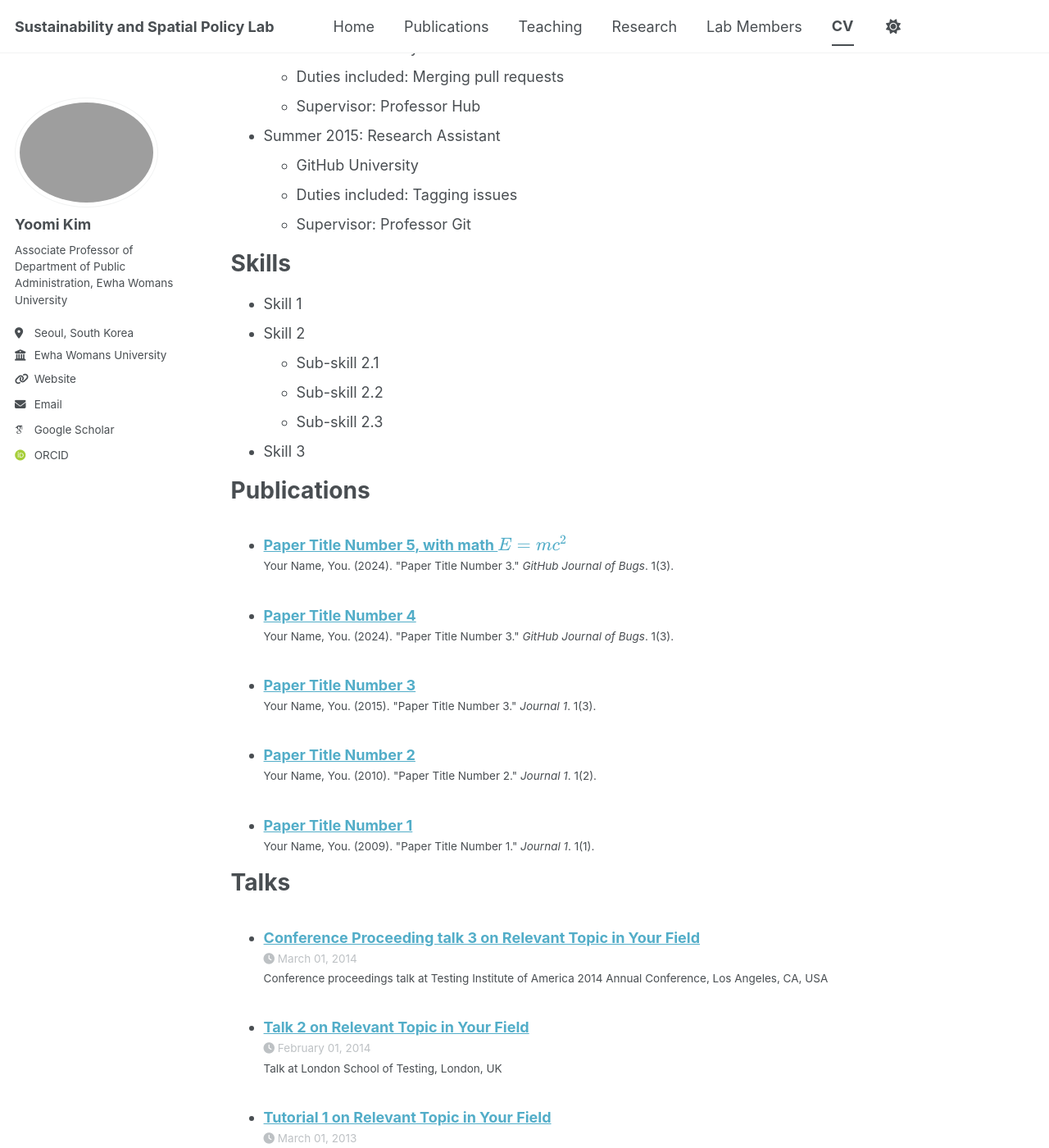
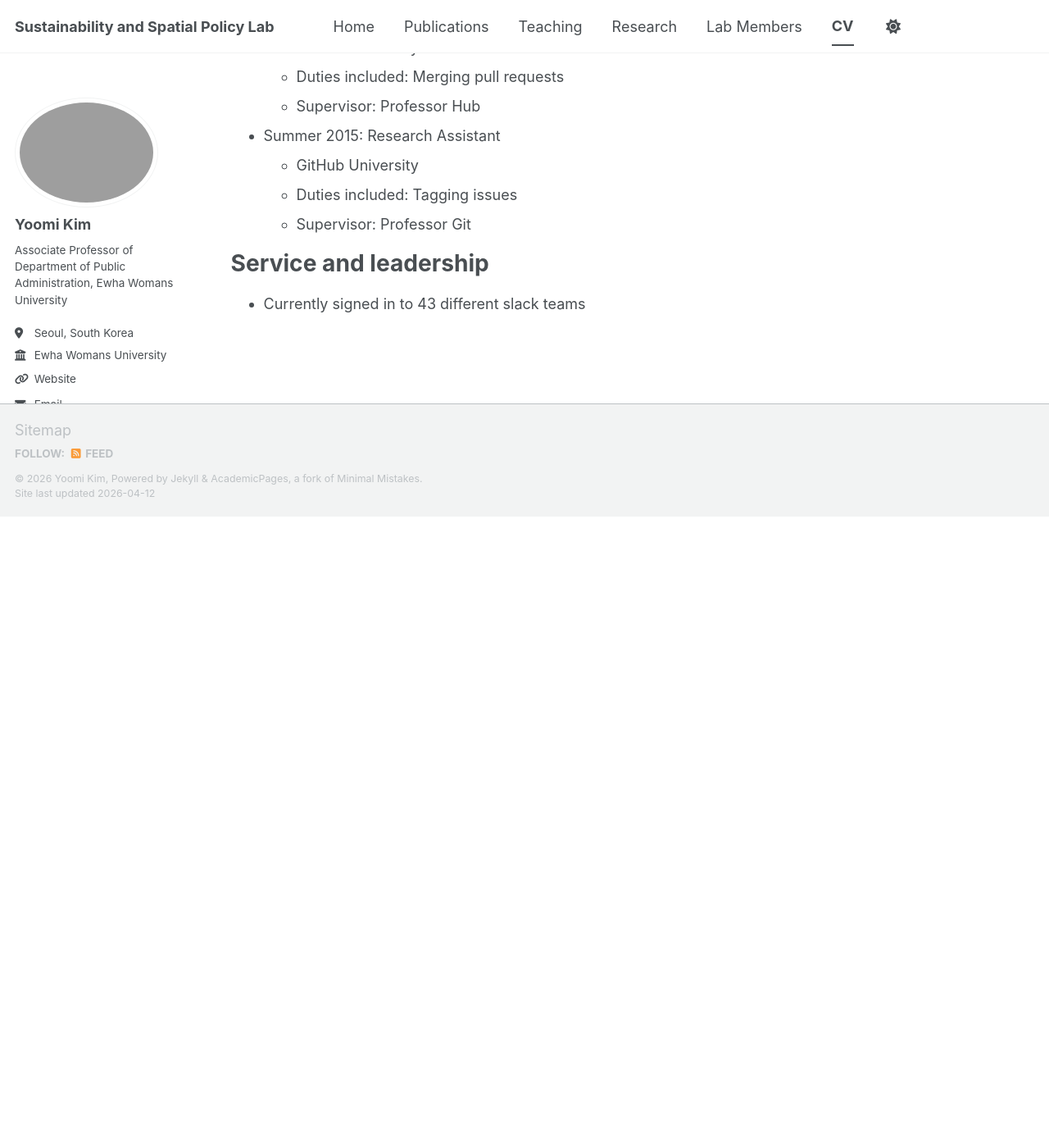
Before and after one commit to ymkim-ssplab/ymkim-ssplab.github.io, a Jekyll site: the page built from _pages/cv.md, in a window 1280 px wide and 1400 px high, scrolled down 500 px. Shown: the whole window at 82% size. Built offline with Jekyll 4.4.1, drawn with Linux system fonts in a browser that asks for light colours; some web fonts are replaced; a script bundle is joined from its source files by our own code; library files that are not in the unit come from our copies; after the commit the page ends 1130 px from its top, so only the background shows below that; some of the changed text lies outside the part shown.

Commit message:
Update cv.md

```diff
--- a/_pages/cv.md
+++ b/_pages/cv.md
@@ -32,32 +32,6 @@
   * Duties included: Tagging issues
   * Supervisor: Professor Git
 
-Skills
-======
-* Skill 1
-* Skill 2
-  * Sub-skill 2.1
-  * Sub-skill 2.2
-  * Sub-skill 2.3
-* Skill 3
-
-Publications
-======
-  <ul>{% for post in site.publications reversed %}
-    {% include archive-single-cv.html %}
-  {% endfor %}</ul>
-
-Talks
-======
-  <ul>{% for post in site.talks reversed %}
-    {% include archive-single-talk-cv.html  %}
-  {% endfor %}</ul>
-
-Teaching
-======
-  <ul>{% for post in site.teaching reversed %}
-    {% include archive-single-cv.html %}
-  {% endfor %}</ul>
 
 Service and leadership
 ======
```
